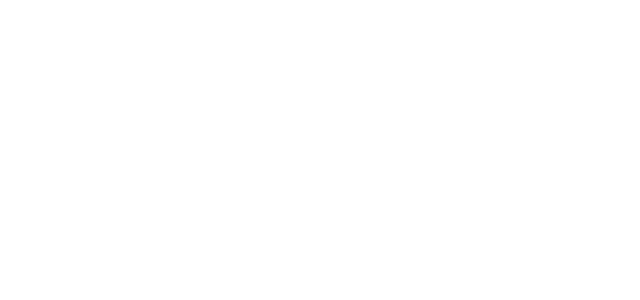
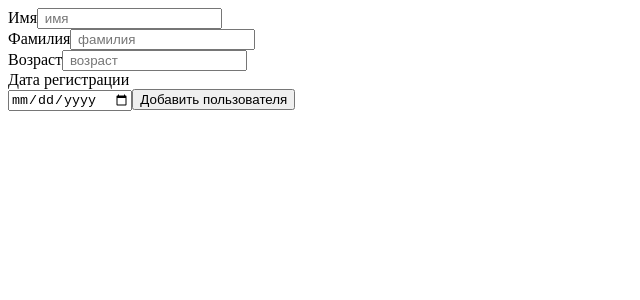
Before and after one commit to artemShvalev/telsy-task, a Vue app: page / in a window 1280 px wide. Shown: the top 300 px of the page, without its empty margins (0-640 px from the left). Built offline with nearby package versions, Linux system fonts and the light colour scheme.

Commit message:
commit 2
Add component Users

```diff
--- a/src/App.vue
+++ b/src/App.vue
@@ -1,12 +1,15 @@
 <template>
   <div id="app">
+    <EnterUsers/>
   </div>
 </template>
 
 <script>
+import EnterUsers from './components/EnterUsers.vue';
 
 export default {
   name: 'App',
+  components: { EnterUsers },
 };
 </script>
 
--- /dev/null
+++ b/src/components/EnterUsers.vue
@@ -0,0 +1,45 @@
+<template>
+  <div>
+    <div class="container">
+      <div id="app" class="form">
+        <label>Имя</label>
+        <input type="text" v-model="firstName" placeholder=" имя"/><br>
+        <label>Фамилия</label>
+        <input type="text" v-model="lastName" placeholder=" фамилия"/><br>
+        <label>Возраст</label>
+        <input type="number" v-model="age" min="18" required placeholder=" возраст"/><br>
+        <label>Дата регистрации</label><br>
+        <input type="date" v-model="date" placeholder="дата"/>
+        <button  class="btn" @click="addUser()">
+          Добавить пользователя
+        </button>
+      </div>
+    </div>
+  </div>
+</template>
+
+<script>
+export default {
+  name: 'EnterUsers',
+  data() {
+    return {
+      firstName: '',
+      lastName: '',
+      age: '',
+      date: '',
+    };
+  },
+  methods: {
+    addUser(firstName, lastName, age, date) {
+      firstName = this.addUser;
+      lastName = this.addUser;
+      age = this.addUser;
+      date = this.addUser;
+    },
+  },
+};
+</script>
+
+<style scoped lang=scss>
+
+</style>
```
